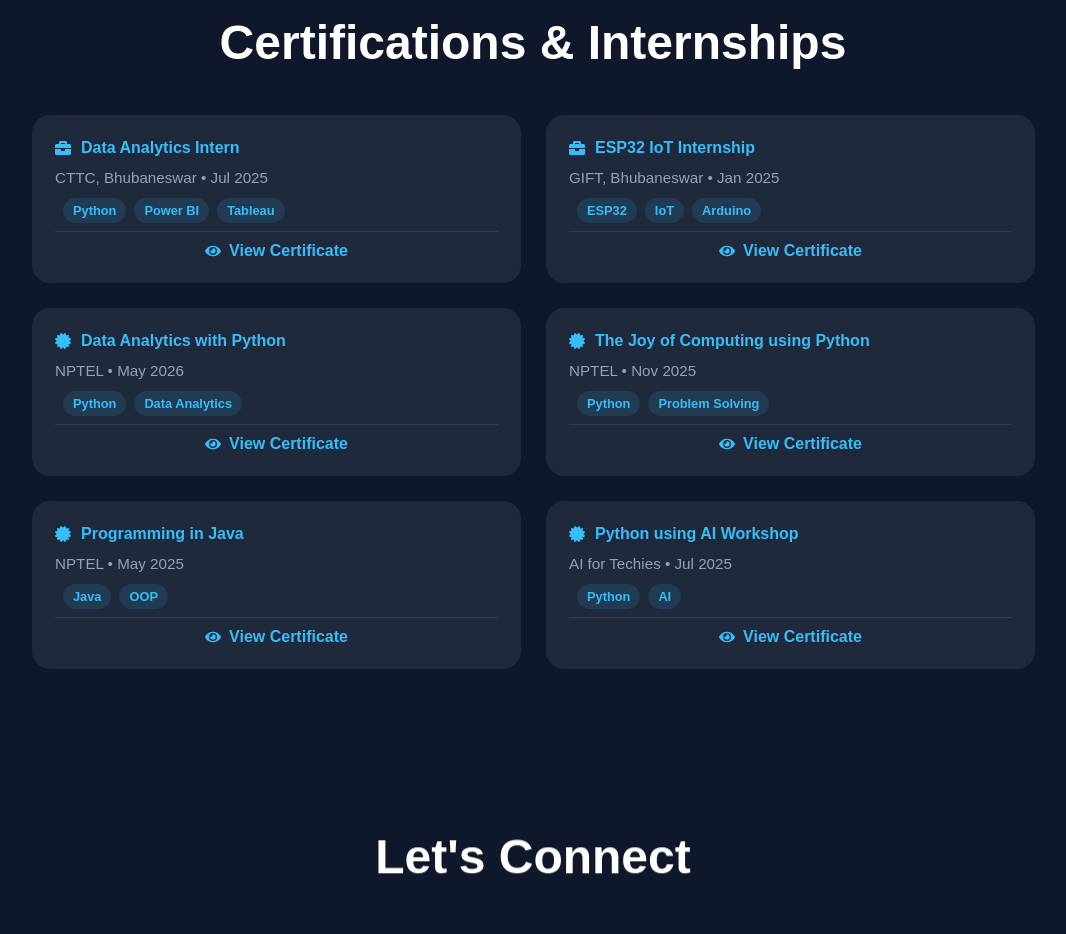
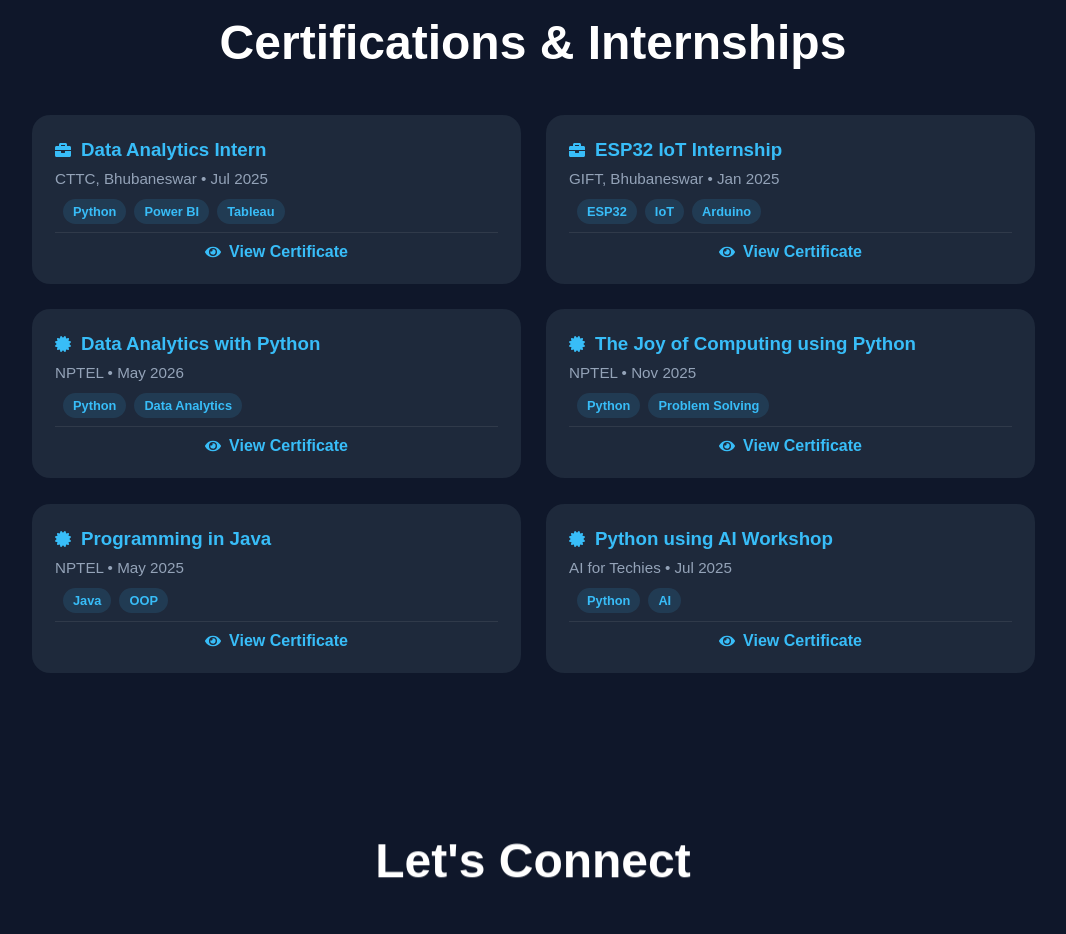
Before and after one commit to Sisir-Pradhan07/sisir-portfolio, a React (Vite) app: page / in a window 1280 px wide. Shown: the part 3640-4574 px from the top of the page, without its empty margins (107-1173 px from the left). Built offline with nearby package versions, Linux system fonts and the light colour scheme; no server answers.

Commit message:
Heading issue fixed

```diff
--- a/src/components/Certifications.jsx
+++ b/src/components/Certifications.jsx
@@ -125,10 +125,10 @@
   }}
 >
 
-            <h4 className="achievement-title">
+            <h3 className="achievement-title">
               {item.icon}
               <span>{item.title}</span>
-            </h4>
+            </h3>
 
             <p className="achievement-meta">
   {item.organization} • {item.date}
```
